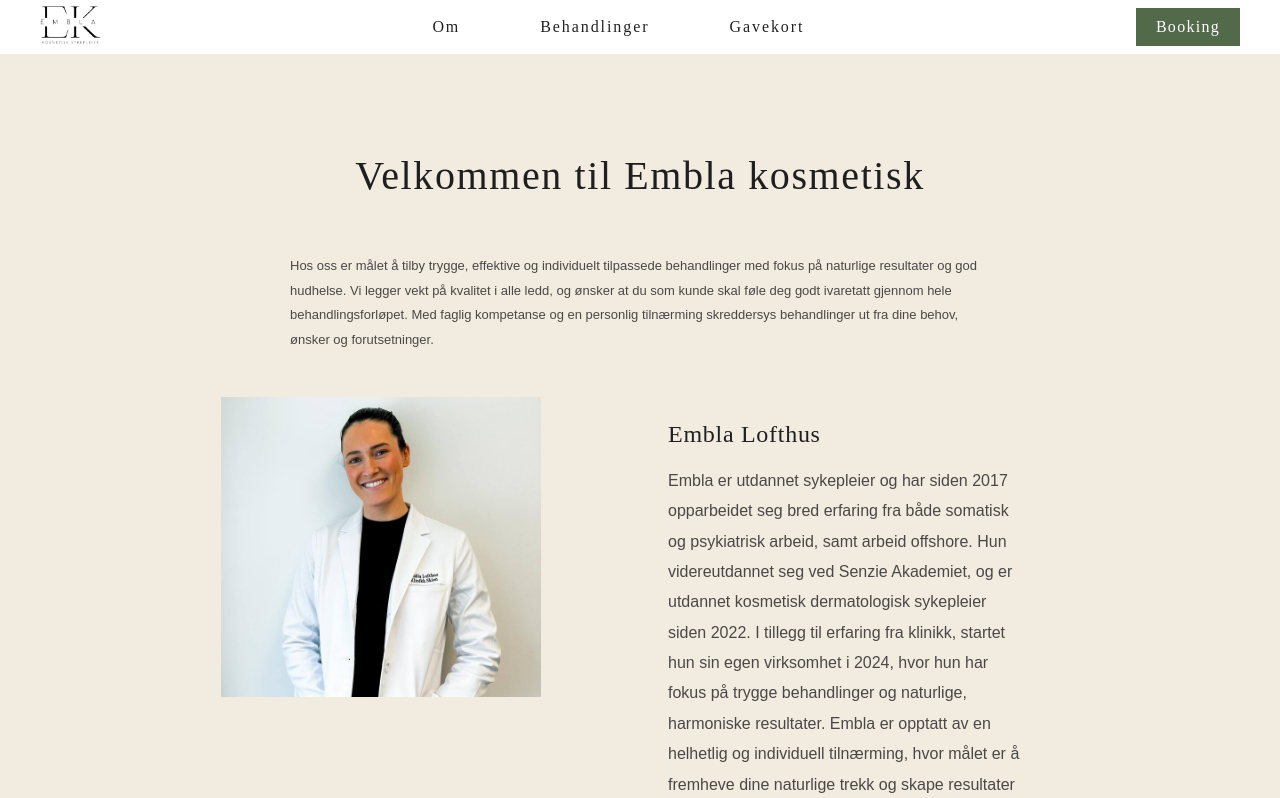
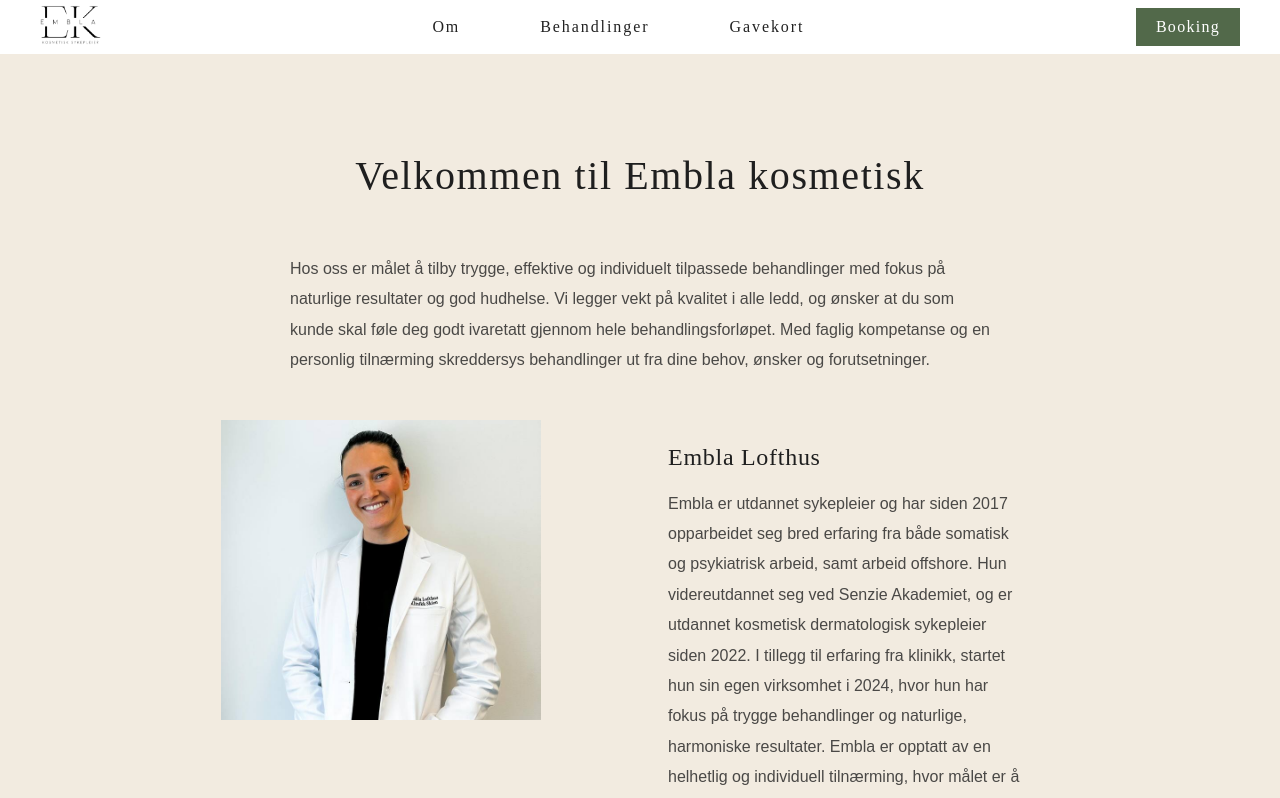
Before and after one commit to gydalo/EmblaKosmetisk, a React (Vite) app: page /om in a window 1280 px wide. Shown: the top 798 px of the page. Built offline with nearby package versions, Linux system fonts and the light colour scheme; a web font is replaced by a local one.

Commit message:
Font size fix

```diff
--- a/src/css/om.css
+++ b/src/css/om.css
@@ -65,7 +65,6 @@
 
 .info__p {
   font-family: "Palanquin", sans-serif;
-  font-size: 13px;
   line-height: 1.9;
   margin: 0 0 14px;
   color: rgba(31, 31, 31, 0.8);
```
